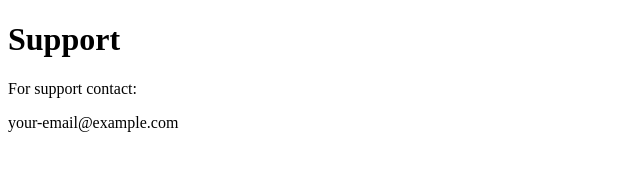
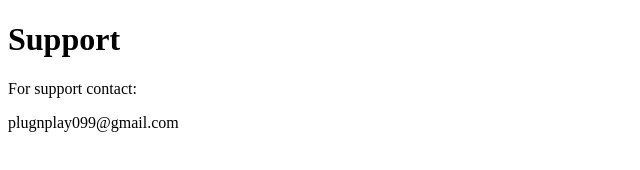
Before and after one commit to mohanjackie/ahara-auto-site, a plain HTML site: page support.html in a window 1280 px wide. Shown: the full height of the page, 0-640 px from the left. Drawn offline with Linux system fonts and the light colour scheme.

Commit message:
Update support.html

```diff
--- a/support.html
+++ b/support.html
@@ -12,7 +12,7 @@ For support contact:
 </p>
 
 <p>
-your-email@example.com
+plugnplay099@gmail.com
 </p>
 
 </body>
```
